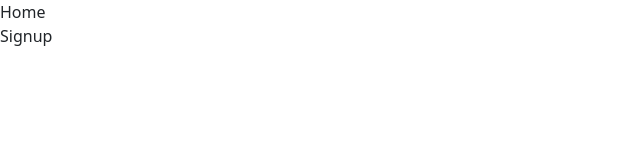
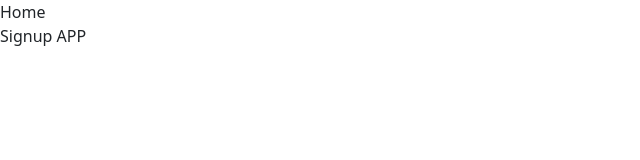
Before and after one commit to umer-shehzad/Exercise-Tracker-MERN-APP, a React (Create React App) app: page / in a window 1280 px wide. Shown: the top 160 px of the page, without its empty margins (0-640 px from the left). Built offline with nearby package versions, Linux system fonts and the light colour scheme.

Commit message:
Signup App

```diff
--- a/src/components/Signup.js
+++ b/src/components/Signup.js
@@ -3,7 +3,7 @@ import React from 'react';
 const Signup = () => {
     return(
         <div>
-        Signup
+        Signup APP
         </div>
     )
 }
```
